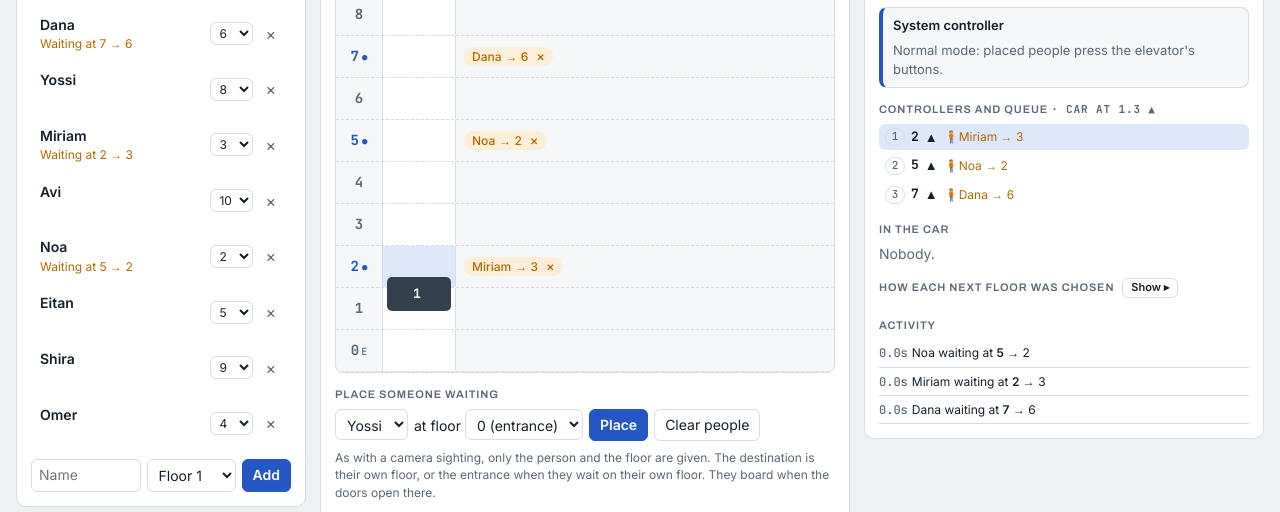
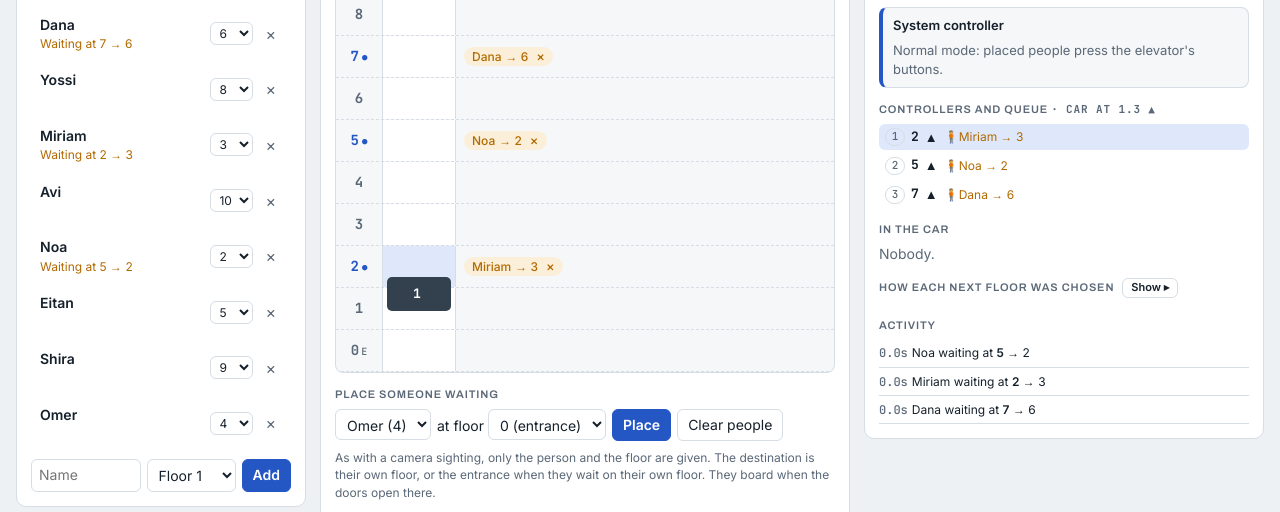
Before and after one commit to AmichaiNachmani/elevator-queue-lab, a plain HTML site: page index.html in a window 1280 px wide. Shown: the part 267-779 px from the top of the page. Drawn offline with Linux system fonts and the light colour scheme.

Commit message:
Place list: sorted by home floor, floor shown next to the name
Co-Authored-By: Claude Opus 5.5 <noreply@anthropic.com>

```diff
--- a/index.html
+++ b/index.html
@@ -934,7 +934,8 @@ function renderPeople() {
   }
   const who = $("#place-who");
   const free = app.people.filter((p) => { const w = where.get(p.id); return !dispatcher.inView.has(p.id) && (!w || w.state === "at_floor"); });
-  const optHtml = free.map((p) => `<option value="${esc(p.id)}">${esc(p.name)}</option>`).join("") || `<option value="">Everyone is waiting or riding</option>`;
+  const byFloor = [...free].sort((a, b) => a.floor - b.floor || a.name.localeCompare(b.name));  // by home floor
+  const optHtml = byFloor.map((p) => `<option value="${esc(p.id)}">${esc(p.name)} (${p.floor})</option>`).join("") || `<option value="">Everyone is waiting or riding</option>`;
   if (who._html !== optHtml && document.activeElement !== who) { const v = who.value; who.innerHTML = optHtml; who._html = optHtml; if (free.some((p) => p.id === v)) who.value = v; }
 }
 
```
